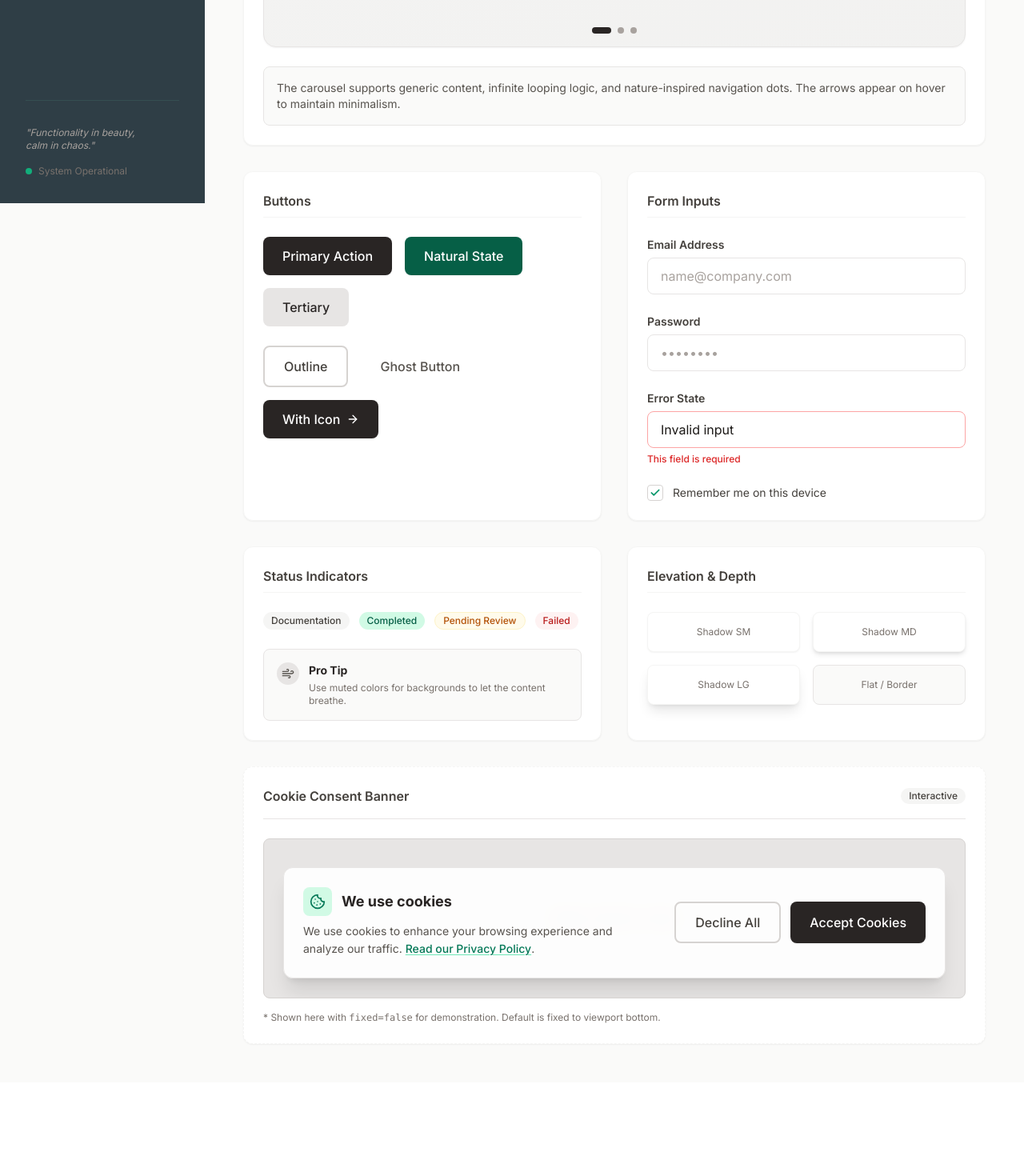
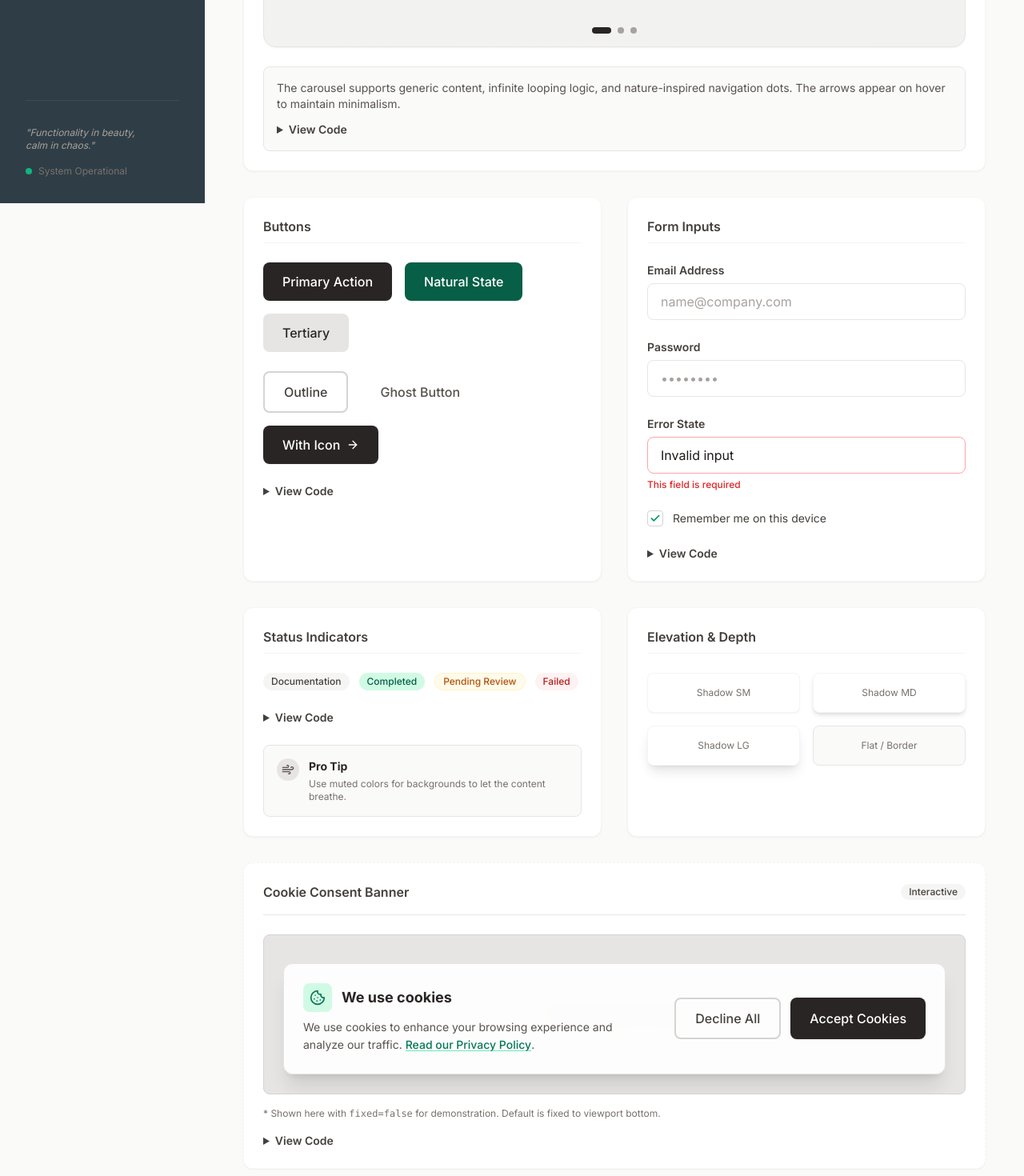
Before and after one commit to eventyr-dev/eventyr-design, a React (Vite) app: page / in a window 1280 px wide. Shown: the part 546-2016 px from the top of the page at 80% size. Before the commit the page ends 1899 px from the top, so only its background shows below. Built offline with nearby package versions, Linux system fonts and the light colour scheme.

Commit message:
added implementation details

```diff
--- a/App.tsx
+++ b/App.tsx
@@ -247,7 +247,24 @@ export default function App() {
                     <Carousel slides={carouselSlides} />
 
                     <div className="mt-6 p-4 bg-stone-50 rounded-lg border border-stone-200 text-sm text-stone-600">
-                      <p>The carousel supports generic content, infinite looping logic, and nature-inspired navigation dots. The arrows appear on hover to maintain minimalism.</p>
+                      <p className="mb-3">The carousel supports generic content, infinite looping logic, and nature-inspired navigation dots. The arrows appear on hover to maintain minimalism.</p>
+                      <details className="mt-3">
+                        <summary className="cursor-pointer font-semibold text-stone-700 hover:text-emerald-700">View Code</summary>
+                        <div className="bg-stone-900 text-stone-100 p-4 rounded-lg font-mono text-xs overflow-x-auto mt-2 whitespace-pre">
+                          {`import { Carousel } from '@eventyr-dev/eventyr-design';
+
+const slides = [
+  {
+    title: "Morning Mist",
+    content: "Experience the calm of Nordic dawn.",
+    icon: <Wind size={24} />,
+    bgClass: "bg-gradient-to-br from-stone-200 to-stone-300"
+  }
+];
+
+<Carousel slides={slides} />`}
+                        </div>
+                      </details>
                     </div>
                   </Card>
 
@@ -264,6 +281,19 @@ export default function App() {
                       <Button variant="ghost">Ghost Button</Button>
                       <Button variant="primary" icon={ArrowRight}>With Icon</Button>
                     </div>
+                    <details className="mt-4">
+                      <summary className="cursor-pointer font-semibold text-stone-700 hover:text-emerald-700 text-sm">View Code</summary>
+                      <div className="bg-stone-900 text-stone-100 p-4 rounded-lg font-mono text-xs overflow-x-auto mt-2 whitespace-pre">
+                        {`import { Button } from '@eventyr-dev/eventyr-design';
+import { ArrowRight } from 'lucide-react';
+
+<Button>Primary Action</Button>
+<Button variant="secondary">Natural State</Button>
+<Button variant="outline">Outline</Button>
+<Button variant="ghost">Ghost Button</Button>
+<Button variant="primary" icon={ArrowRight}>With Icon</Button>`}
+                      </div>
+                    </details>
                   </Card>
 
                   {/* Form Elements */}
@@ -279,6 +309,16 @@ export default function App() {
                       </div>
                       <span className="text-stone-700 text-sm">Remember me on this device</span>
                     </div>
+                    <details className="mt-4">
+                      <summary className="cursor-pointer font-semibold text-stone-700 hover:text-emerald-700 text-sm">View Code</summary>
+                      <div className="bg-stone-900 text-stone-100 p-4 rounded-lg font-mono text-xs overflow-x-auto mt-2 whitespace-pre">
+                        {`import { Input } from '@eventyr-dev/eventyr-design';
+
+<Input label="Email Address" placeholder="name@company.com" type="email" />
+<Input label="Password" type="password" placeholder="••••••••" />
+<Input label="Error State" error="This field is required" defaultValue="Invalid input" />`}
+                      </div>
+                    </details>
                   </Card>
 
                   {/* Badges & Status */}
@@ -290,7 +330,18 @@ export default function App() {
                       <Badge variant="warning">Pending Review</Badge>
                       <Badge variant="error">Failed</Badge>
                     </div>
-                    <div className="p-4 bg-stone-50 rounded-lg border border-stone-200 flex gap-3">
+                    <details className="mt-4">
+                      <summary className="cursor-pointer font-semibold text-stone-700 hover:text-emerald-700 text-sm">View Code</summary>
+                      <div className="bg-stone-900 text-stone-100 p-4 rounded-lg font-mono text-xs overflow-x-auto mt-2 whitespace-pre">
+                        {`import { Badge } from '@eventyr-dev/eventyr-design';
+
+<Badge variant="neutral">Documentation</Badge>
+<Badge variant="success">Completed</Badge>
+<Badge variant="warning">Pending Review</Badge>
+<Badge variant="error">Failed</Badge>`}
+                      </div>
+                    </details>
+                    <div className="p-4 bg-stone-50 rounded-lg border border-stone-200 flex gap-3 mt-4">
                       <div className="bg-stone-200 p-1.5 rounded-full h-fit">
                         <Wind size={16} className="text-stone-600" />
                       </div>
@@ -341,6 +392,20 @@ export default function App() {
                     <p className="text-xs text-stone-500 mt-4">
                       * Shown here with <code>fixed=false</code> for demonstration. Default is fixed to viewport bottom.
                     </p>
+                    <details className="mt-4">
+                      <summary className="cursor-pointer font-semibold text-stone-700 hover:text-emerald-700 text-sm">View Code</summary>
+                      <div className="bg-stone-900 text-stone-100 p-4 rounded-lg font-mono text-xs overflow-x-auto mt-2 whitespace-pre">
+                        {`import { CookieConsent } from '@eventyr-dev/eventyr-design';
+
+<CookieConsent
+  variant="detailed"
+  fixed={true}
+  onAccept={() => console.log('Accepted')}
+  onDecline={() => console.log('Declined')}
+  privacyPolicyUrl="/privacy"
+/>`}
+                      </div>
+                    </details>
                   </Card>
                 </div>
               </div>
```
Also changed, not shown: 5 other files (tests, documents, lock files or other folders).
